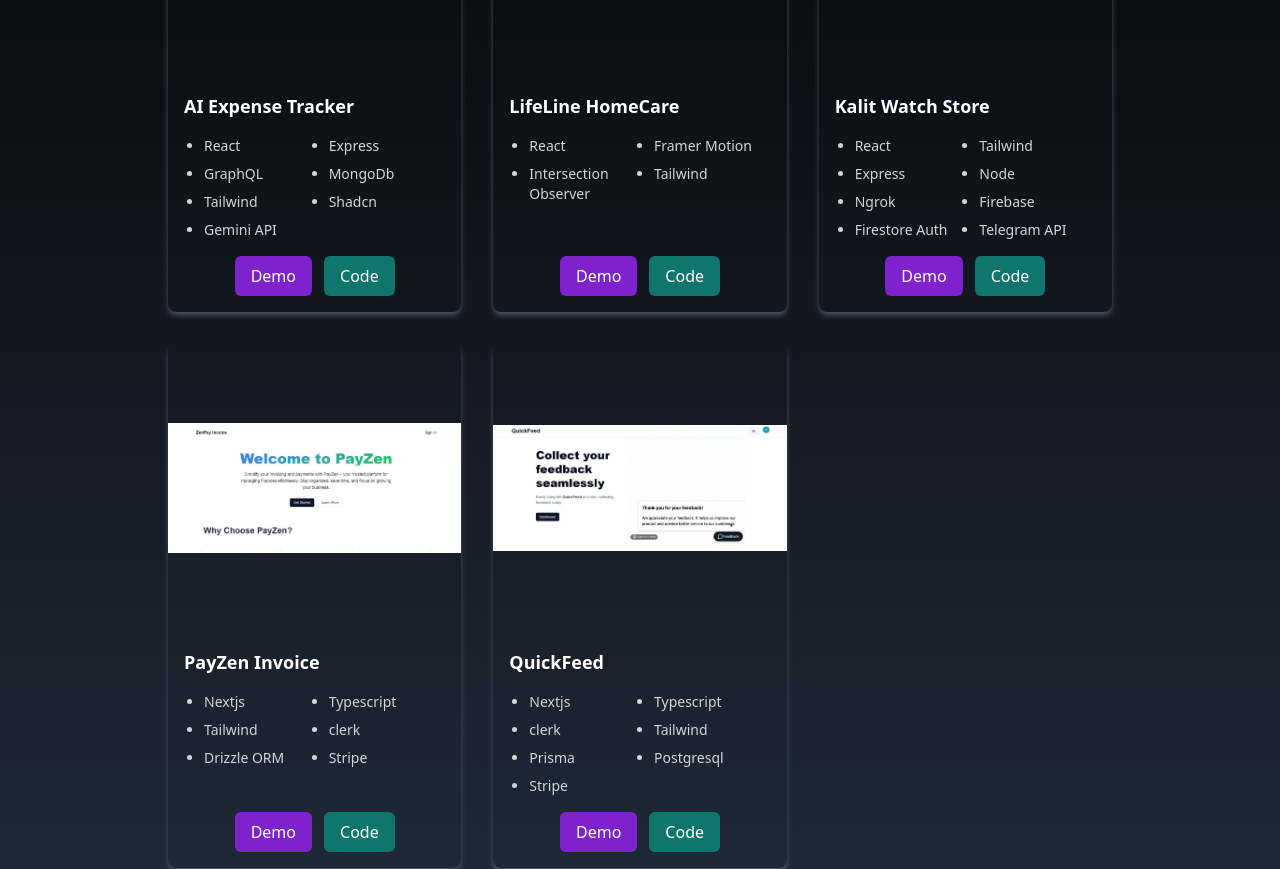
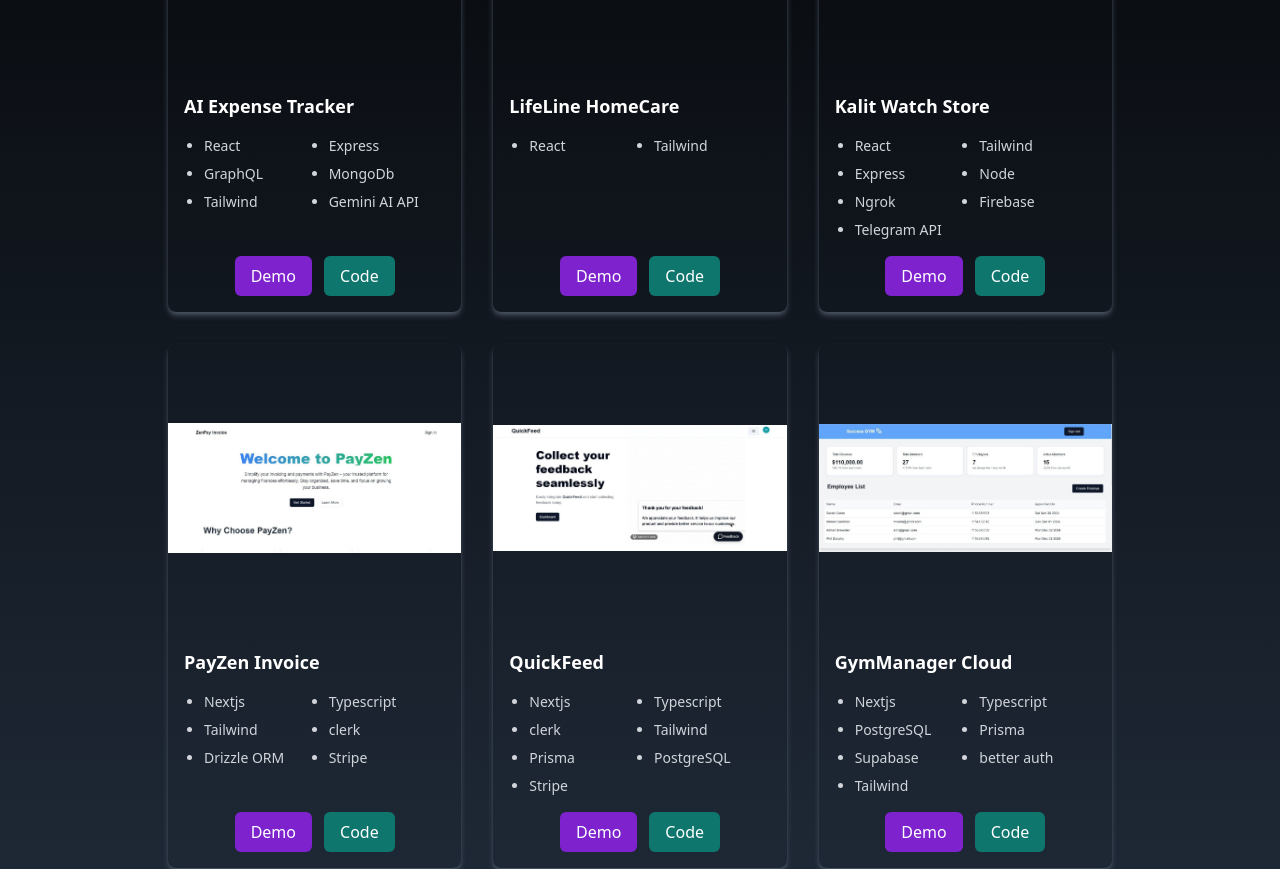
Before and after one commit to NahomT23/Portfolio, a React (Vite) app in the folder Portfolio/: page / in a window 1280 px wide. Shown: the part 2080-2949 px from the top of the page. Built offline with nearby package versions, Linux system fonts and the light colour scheme; a web font is replaced by a local one.

Commit message:
GymManager added

```diff
--- a/Portfolio/src/Components/Portfolio.jsx
+++ b/Portfolio/src/Components/Portfolio.jsx
@@ -9,7 +9,7 @@
 import kalitImage from '../assets/images/kalitImage.jpg'
 import payzen from '../assets/images/payzen.jpg'
 import feedback from "../assets/images/feedback.jpg"
-
+import gymManager from "../assets/images/gymManager.jpg"
 const Portfolio = () => {
     const { ref: sectionRef, inView: sectionInView } = useInView({
         triggerOnce: true, // Trigger animation only once
@@ -23,7 +23,7 @@
             src: expt,
             demoLink: 'https://ai-expense-tracker-4.onrender.com/',
             codeLink: 'https://github.com/NahomT23/AI-Expense-Tracker.git',
-            technologies: ['React', 'Express', 'GraphQL', 'MongoDb', 'Tailwind', 'Shadcn', 'Gemini API']
+            technologies: ['React', 'Express', 'GraphQL', 'MongoDb', 'Tailwind', 'Gemini AI API']
         },
         {
             id: 2,
@@ -31,7 +31,7 @@
             src: lifeline,
             demoLink: 'https://lifeline-homecare-31a7.onrender.com/',
             codeLink: 'https://github.com/NahomT23/LifeLine-HomeCare.git',
-            technologies: ['React', 'Framer Motion', 'Intersection Observer', 'Tailwind']
+            technologies: ['React', 'Tailwind']
         },
         {
             id: 3,
@@ -39,7 +39,7 @@
             src: kalitImage,
             demoLink: 'https://a159-102-218-51-46.ngrok-free.app',
             codeLink: 'https://github.com/user/repo3',
-            technologies: ['React', 'Tailwind', 'Express', 'Node', 'Ngrok', 'Firebase', 'Firestore Auth', 'Telegram API']
+            technologies: ['React', 'Tailwind', 'Express', 'Node', 'Ngrok', 'Firebase', 'Telegram API']
         },
         {
             id: 4,
@@ -55,16 +55,16 @@
             src: feedback,
             demoLink: 'https://quick-feed-u6z9.vercel.app/',
             codeLink: 'https://github.com/NahomT23/quickFeed.git',
-            technologies: ['Nextjs', 'Typescript', 'clerk', 'Tailwind', 'Prisma', 'Postgresql', 'Stripe']
+            technologies: ['Nextjs', 'Typescript', 'clerk', 'Tailwind', 'Prisma', 'PostgreSQL', 'Stripe']
         },
-        // {
-        //     id: 6,
-        //     name: 'Portfolio 6',
-        //     src: demo5,
-        //     demoLink: 'https://example.com/demo6',
-        //     codeLink: 'https://github.com/user/repo6',
-        //     technologies: ['Ruby', 'Rails', 'PostgreSQL']
-        // }
+        {
+            id: 6,
+            name: 'GymManager Cloud',
+            src: gymManager,
+            demoLink: 'https://gym-managment-three.vercel.app/',
+            codeLink: 'https://github.com/NahomT23/GYM-managment.git',
+            technologies: ['Nextjs', 'Typescript', 'PostgreSQL', 'Prisma', 'Supabase', 'better auth', 'Tailwind']
+        }
     ];
 
     return (
```
Also changed, not shown: Portfolio/src/assets/images/gymManager.jpg (added).
